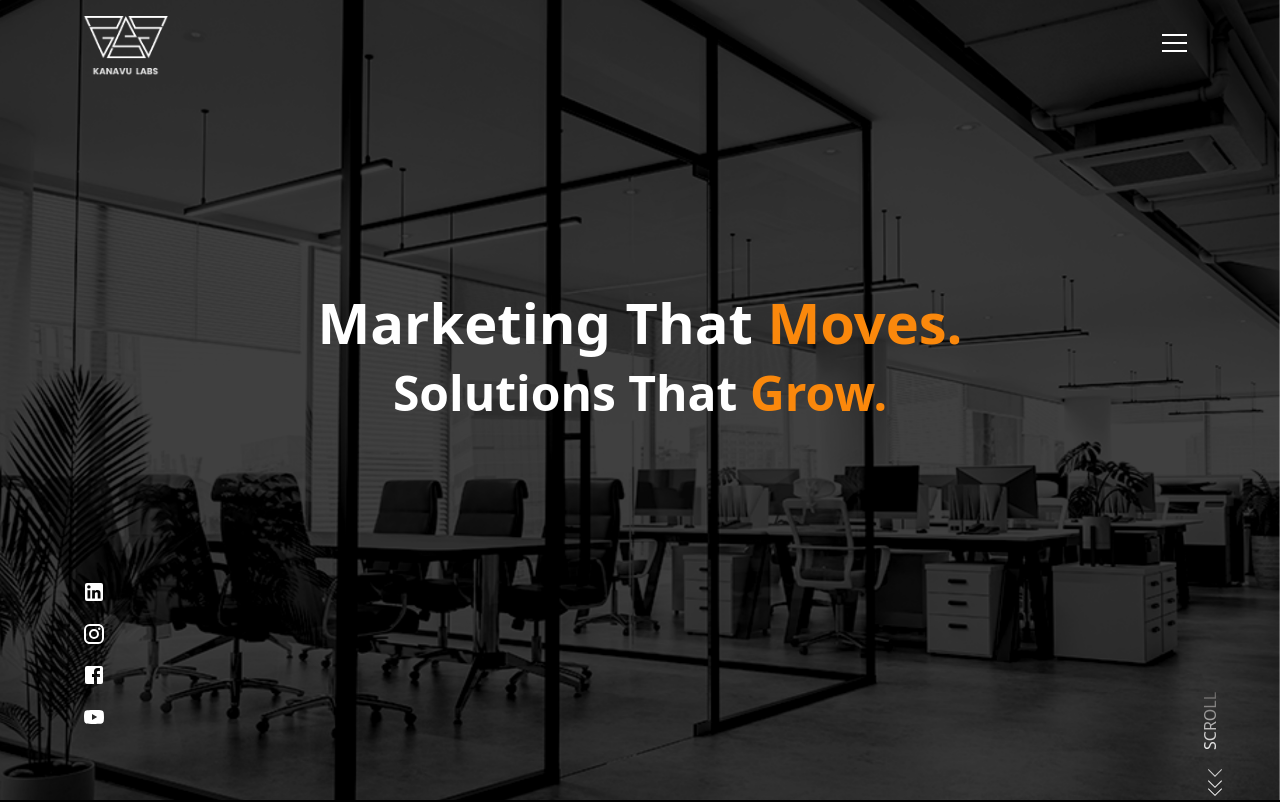
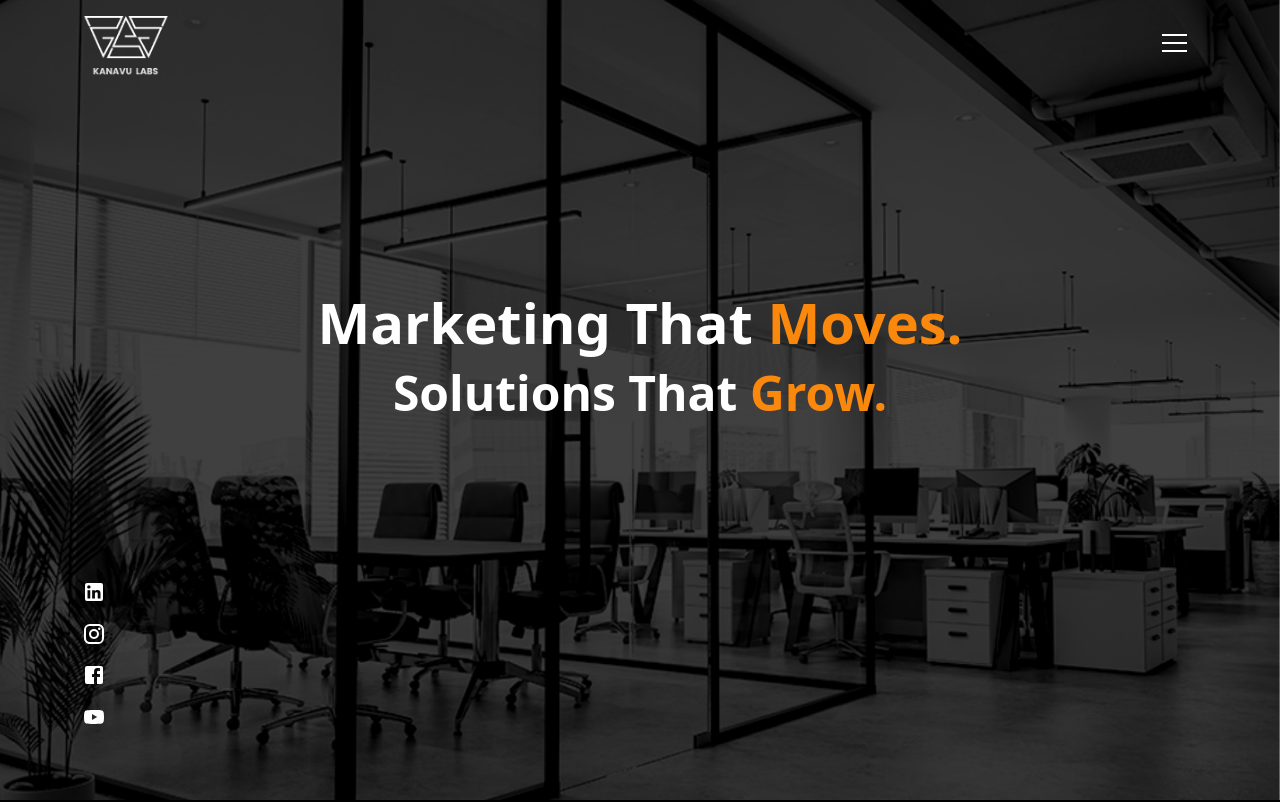
Before and after one commit to RajkumarMM/Marketing, a React (Vite) app: page / in a window 1280 px wide. Shown: the top 802 px of the page. Built offline with nearby package versions, Linux system fonts and the light colour scheme.

Commit message:
scroll stop on the div start

```diff
--- a/src/App.jsx
+++ b/src/App.jsx
@@ -27,7 +27,7 @@ function App() {
         <Preloader />
       ) : (
         <>
-        <Header />
+        {/* <Header /> */}
         <Routes>
           {/* Define the route for Home page */}
           <Route path="/" element={<Home />} />
@@ -38,7 +38,7 @@ function App() {
           <Route path="/login" element={<LoginSignupForm />} />
 
         </Routes>
-        <Footer />
+        {/* <Footer /> */}
         </>
       )}
 
--- /dev/null
+++ b/src/Home.css
@@ -0,0 +1,21 @@
+* {
+    margin: 0;
+    box-sizing: border-box;
+}
+
+.container-scroll {
+    width: 100%;
+    height: 100vh;
+    scroll-snap-type: y mandatory; /* Enables snap scrolling */
+    overflow-y: scroll; /* Enables vertical scrolling */
+    overflow-x: hidden; /* Disables horizontal scrolling */
+}
+
+.container-scroll div {
+    scroll-snap-align: start; /* Ensures the start of the div aligns at the start of the viewport */
+    /* height: 100vh; Each section takes full viewport height */
+}
+
+.container-scroll::-webkit-scrollbar {
+    display: none; /* Hides the scrollbar */
+}
--- a/src/Home.jsx
+++ b/src/Home.jsx
@@ -1,22 +1,75 @@
-import React from 'react';
+import React, { useEffect } from 'react';
 import Scroll from "./components/Scroll";
 import WhatWeDo from "./components/WhatWeDo";
 import Hero from "./components/Hero";
 import WeDoDifferent from "./components/WeDoDifferent";
 import SkyRocket from "./components/SkyRocket";
 import HelpClient from "./components/HelpClient";
+import Footer from './components/Footer';
+import './Home.css';
 
 function Home() {
+  useEffect(() => {
+    const sections = document.querySelectorAll('.container-scroll > div');
+    let isScrolling = false;
+
+    const handleWheel = (event) => {
+      if (isScrolling) return;
+      isScrolling = true;
+
+      const delta = event.deltaY;
+      const currentSection = getCurrentSection();
+      let targetSection;
+
+      if (delta > 0) {
+        targetSection = currentSection.nextElementSibling || currentSection;
+      } else {
+        targetSection = currentSection.previousElementSibling || currentSection;
+      }
+
+      targetSection.scrollIntoView({ behavior: 'smooth' });
+
+      setTimeout(() => {
+        isScrolling = false;
+      }, 1000); // Adjust timeout to match scroll duration
+    };
+
+    const getCurrentSection = () => {
+      return Array.from(sections).find(section => {
+        const rect = section.getBoundingClientRect();
+        return rect.top >= 0 && rect.top < window.innerHeight;
+      });
+    };
+
+    window.addEventListener('wheel', handleWheel);
+
+    return () => {
+      window.removeEventListener('wheel', handleWheel);
+    };
+  }, []);
+
   return (
-    <>
-      <Hero />
-      <Scroll view= 'twoscroll'/>
-      <WhatWeDo />
-      <WeDoDifferent />
-      <SkyRocket />
-      <HelpClient  />
-    </>
-  )
+    <div className='container-scroll'>
+      <div>
+        <Hero />
+      </div>
+      <div>
+        <WhatWeDo />
+      </div>
+      <div>
+        <WeDoDifferent />
+      </div>
+      <div>
+        <SkyRocket />
+      </div>
+      <div>
+        <HelpClient />
+      </div>
+      <div>
+        <Footer />
+      </div>
+    </div>
+  );
 }
 
-export default Home
+export default Home;
--- a/src/components/Hero.jsx
+++ b/src/components/Hero.jsx
@@ -1,22 +1,26 @@
 import React from "react";
 import SocialMedia from './SocialMedia';
+import Header from './Header'; // Import the Header component
 import bannerImage from '../assets/Banner.png';
 
 function Hero() {
   return (
-    <div className="vh-100 vw-100 bg-black text-white">
+    <div className="vh-100 vw-100 bg-black text-white position-relative overflow-hidden">
+      {/* Include the Header at the top */}
+      <Header />
+
       {/* Background image with opacity */}
       <div className="position-absolute top-0 start-0 w-100 h-100">
         <img
           src={bannerImage}
           alt="Office Background"
-          className="w-100 h-100 object-cover"
+          className="w-100 h-100 object-fit-cover" // Use object-fit to cover the container
+          style={{ objectFit: 'cover' }} // Ensures the image covers the div without distortion
         />
       </div>
 
       {/* Content container */}
-      <div className="container h-100 d-flex flex-column justify-content-evenly position-relative z-0">
-
+      <div className="container h-100 d-flex flex-column justify-content-evenly position-relative z-1">
         {/* Headings in the middle */}
         <div className="d-flex align-items-center justify-content-center mt-5 pt-3">
           <div className="text-center">
```
